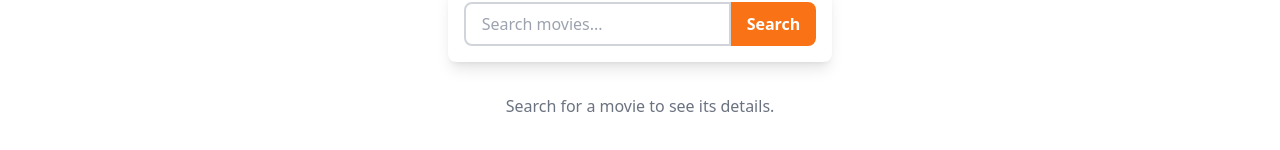
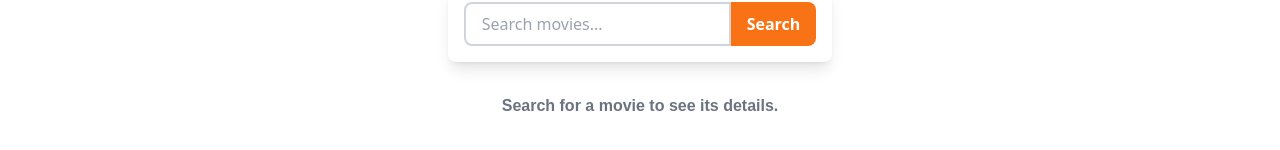
Before and after one commit to PreritKhandelwal98/MovieLibrary, a React (Create React App) app in the folder client/: page / in a window 1280 px wide. Shown: the part 192-342 px from the top of the page. Built offline with nearby package versions, Linux system fonts and the light colour scheme; the HTML template or start-up script is replaced by a standard one.

Commit message:
search message style changed

```diff
--- a/client/src/components/Body.js
+++ b/client/src/components/Body.js
@@ -198,7 +198,7 @@ const Body = () => {
                 {error && <p className="text-red-500">{error}</p>}
                 {saveError && <p className="text-red-500">{saveError}</p>}
                 {!movieData && !isLoading && !error && (
-                    <p className="text-gray-500">Search for a movie to see its details.</p>
+                    <p className="text-gray-500 font-bold" style={{ fontFamily: 'Arial, sans-serif' }}>Search for a movie to see its details.</p>
                 )}
                 {movieData && !isLoading && !error && (
                     <div className="flex w-full max-w-4xl bg-black shadow-lg rounded-lg overflow-hidden">
```
